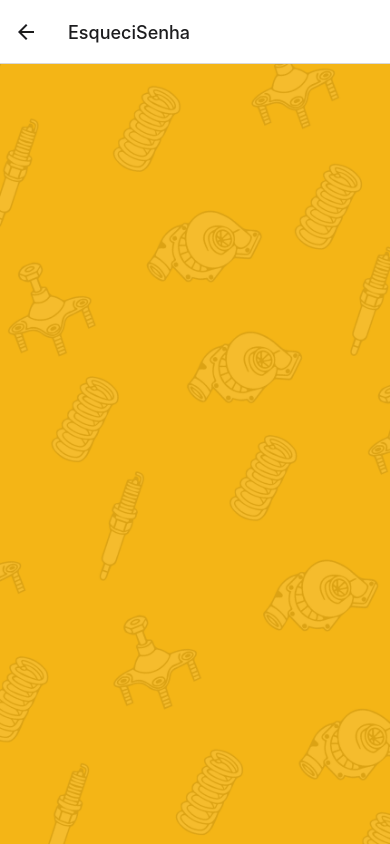
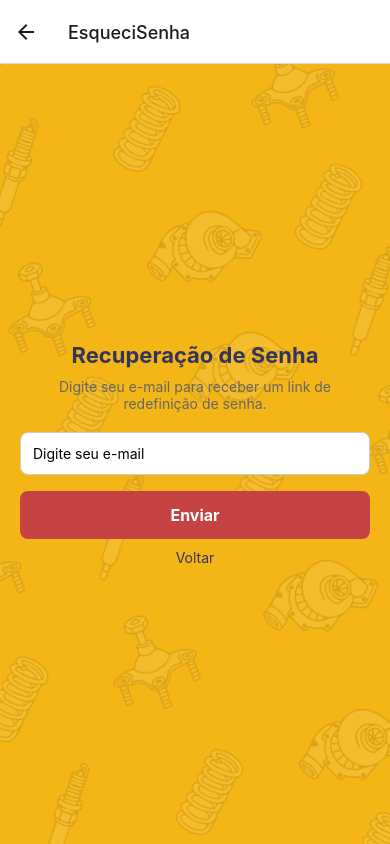
Before and after one commit to CaioCesarFaria/socorroze-app-master, a React Native app: screen /EsqueciSenha in a window 390 px wide. Built offline with nearby package versions, Linux system fonts and the light colour scheme; no server answers.

Commit message:
Funcional

```diff
--- a/App.js
+++ b/App.js
@@ -64,7 +64,7 @@
         <Stack.Screen name='EsqueciSenha' component={EsqueciSenha}/>
         <Stack.Screen name="ListClient" options={{headerShown:false}} component={ListClient} />
         <Stack.Screen name="AdminUsers" options={{headerShown:false}} component={AdminUsers} />
-        <Stack.Screen name="UpdateClient" component={UpdateClient} />
+        <Stack.Screen name="UpdateClient" options={{headerShown:false}} component={UpdateClient} />
         <Stack.Screen name='HomeTabs' options={{headerShown:false}} component={HomeTabs} />
       </Stack.Navigator>
     </NavigationContainer>
--- a/src/screens/EsqueciSenha.js
+++ b/src/screens/EsqueciSenha.js
@@ -1,38 +1,154 @@
-import React from "react";
-
+import React, { useState } from "react";
 import {
   SafeAreaView,
   StyleSheet,
   View,
-  Image,
+  Text,
+  TextInput,
+  TouchableOpacity,
+  Alert,
   ImageBackground,
-  Text,
+  KeyboardAvoidingView,
+  Platform,
+  TouchableWithoutFeedback,
   Keyboard,
-  KeyboardAvoidingView,
-  TouchableWithoutFeedback,
 } from "react-native";
+import { getAuth, sendPasswordResetEmail } from "firebase/auth";
 import { useNavigation } from "@react-navigation/native";
-import { GestureHandlerRootView } from "react-native-gesture-handler";
 
 export default function EsqueciSenha() {
+  const [email, setEmail] = useState("");
+  const [loading, setLoading] = useState(false);
   const navigation = useNavigation();
+  const auth = getAuth();
+
+  const handlePasswordReset = async () => {
+    if (!email) {
+      Alert.alert("Erro", "Digite seu e-mail.");
+      return;
+    }
+
+    setLoading(true);
+
+    try {
+      await sendPasswordResetEmail(auth, email);
+      Alert.alert(
+        "Verifique seu e-mail",
+        "Enviamos um link para redefinir sua senha."
+      );
+      navigation.goBack(); // Volta para a tela de login
+    } catch (error) {
+      console.error("Erro ao enviar e-mail de redefinição:", error);
+      Alert.alert("Erro", "Não foi possível enviar o e-mail. Verifique se está correto.");
+    } finally {
+      setLoading(false);
+    }
+  };
 
   return (
-    <GestureHandlerRootView>
+    <SafeAreaView style={styles.container}>
       <ImageBackground
         source={require("../../assets/bgfull.png")}
         style={styles.bgImagem}
         resizeMode="cover"
       >
+        <KeyboardAvoidingView
+          behavior={Platform.OS === "ios" ? "padding" : "height"}
+          style={{ flex: 1 }}
+        >
+          <TouchableWithoutFeedback onPress={Keyboard.dismiss}>
+            <View style={styles.inner}>
+              <Text style={styles.title}>Recuperação de Senha</Text>
+              <Text style={styles.subtitle}>
+                Digite seu e-mail para receber um link de redefinição de senha.
+              </Text>
 
+              <TextInput
+                style={styles.input}
+                placeholder="Digite seu e-mail"
+                keyboardType="email-address"
+                autoCapitalize="none"
+                value={email}
+                onChangeText={setEmail}
+              />
+
+              <TouchableOpacity
+                style={styles.button}
+                onPress={handlePasswordReset}
+                disabled={loading}
+              >
+                <Text style={styles.buttonText}>
+                  {loading ? "Enviando..." : "Enviar"}
+                </Text>
+              </TouchableOpacity>
+
+              <TouchableOpacity
+                onPress={() => navigation.goBack()}
+                style={styles.backButton}
+              >
+                <Text style={styles.backButtonText}>Voltar</Text>
+              </TouchableOpacity>
+            </View>
+          </TouchableWithoutFeedback>
+        </KeyboardAvoidingView>
       </ImageBackground>
-    </GestureHandlerRootView>
+    </SafeAreaView>
   );
 }
+
 const styles = StyleSheet.create({
+  container: {
+    flex: 1,
+  },
   bgImagem: {
     flex: 1,
     width: "100%",
     height: "100%",
   },
+  inner: {
+    flex: 1,
+    justifyContent: "center",
+    alignItems: "center",
+    padding: 20,
+  },
+  title: {
+    fontSize: 22,
+    fontWeight: "bold",
+    color: "#32345E",
+    marginBottom: 10,
+  },
+  subtitle: {
+    fontSize: 14,
+    color: "#666",
+    textAlign: "center",
+    marginBottom: 20,
+  },
+  input: {
+    width: "100%",
+    borderWidth: 1,
+    borderColor: "#ccc",
+    borderRadius: 8,
+    padding: 12,
+    backgroundColor: "#fff",
+    marginBottom: 16,
+  },
+  button: {
+    backgroundColor: "#C54343",
+    padding: 14,
+    borderRadius: 8,
+    alignItems: "center",
+    width: "100%",
+  },
+  buttonText: {
+    color: "#fff",
+    fontSize: 16,
+    fontWeight: "bold",
+  },
+  backButton: {
+    marginTop: 10,
+  },
+  backButtonText: {
+    color: "#32345E",
+    fontSize: 14,
+  },
 });
--- a/src/screens/UpdateClient.js
+++ b/src/screens/UpdateClient.js
@@ -11,6 +11,8 @@
   Image,
   Button,
   Switch,
+  Platform,
+  StatusBar,
 } from "react-native";
 import { Picker } from "@react-native-picker/picker";
 import {
@@ -30,6 +32,7 @@
 import { getAuth } from "firebase/auth";
 import { useNavigation } from "@react-navigation/native";
 import Icon from "react-native-vector-icons/Ionicons";
+import { Ionicons } from "@expo/vector-icons";
 import * as ImagePicker from "expo-image-picker";
 import app from "../firebase-config/firebasecofing";
 
@@ -306,6 +309,14 @@
 
   return (
     <SafeAreaView style={styles.container}>
+      <StatusBar barStyle="light-content" backgroundColor="#32345e" />
+      <TouchableOpacity
+              style={styles.backButton}
+              onPress={() => navigation.goBack()}
+            >
+              <Ionicons name="arrow-back" size={28} color="#32345e" />
+              <Text style={styles.backButtonText}>Voltar</Text>
+            </TouchableOpacity>
       <ScrollView contentContainerStyle={styles.scrollContainer}>
         <Text style={styles.title}>Editar Mecânica</Text>
         <View style={styles.switchContainer}>
@@ -576,6 +587,19 @@
   container: {
     flex: 1,
     padding: 20,
+    paddingTop: Platform.OS === "android" ? StatusBar.currentHeight : 0,
+  },
+  backButton: {
+    flexDirection: "row",
+    alignItems: "center",
+    marginBottom: 20,
+    marginTop: 10,
+    columnGap: 10,
+    marginLeft:10,
+  },
+  backButtonText: {
+    fontSize: 16,
+    color: "#34325e"
   },
   scrollContainer: {
     paddingBottom: 30,
```
